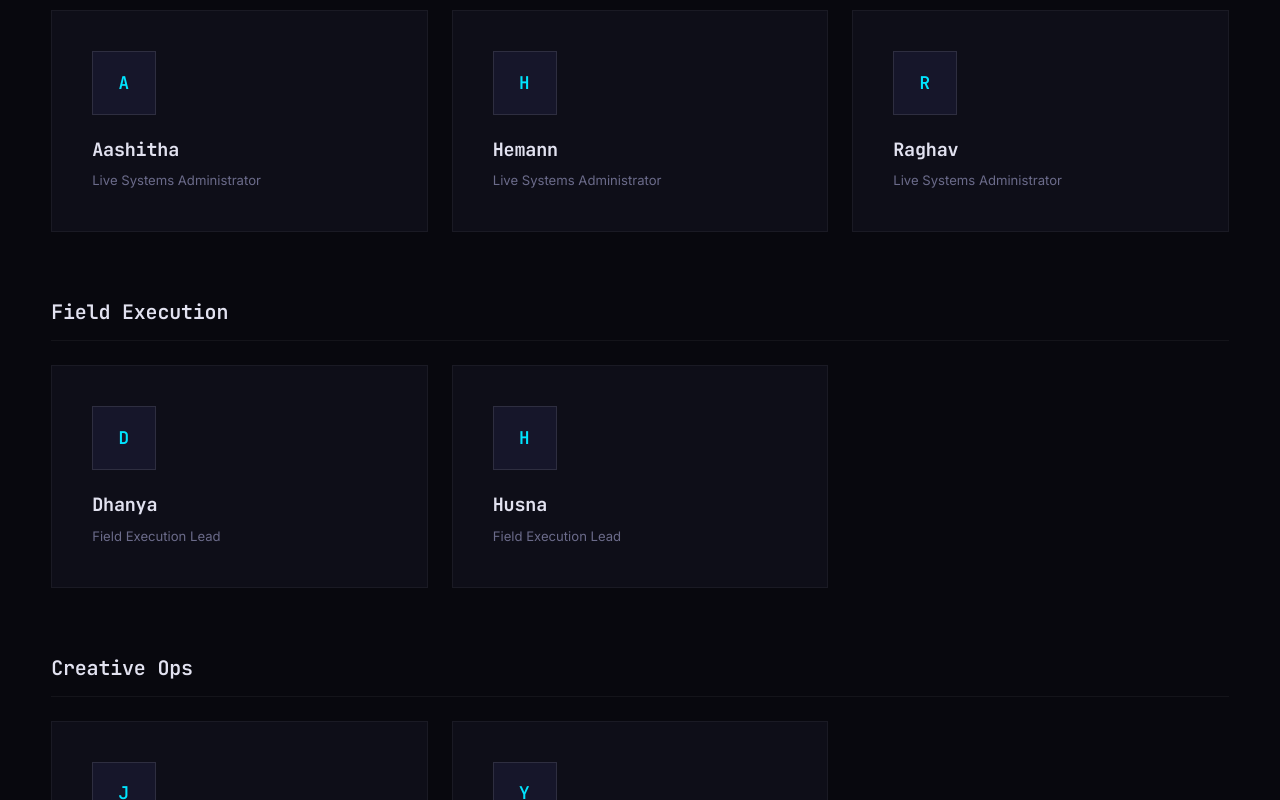
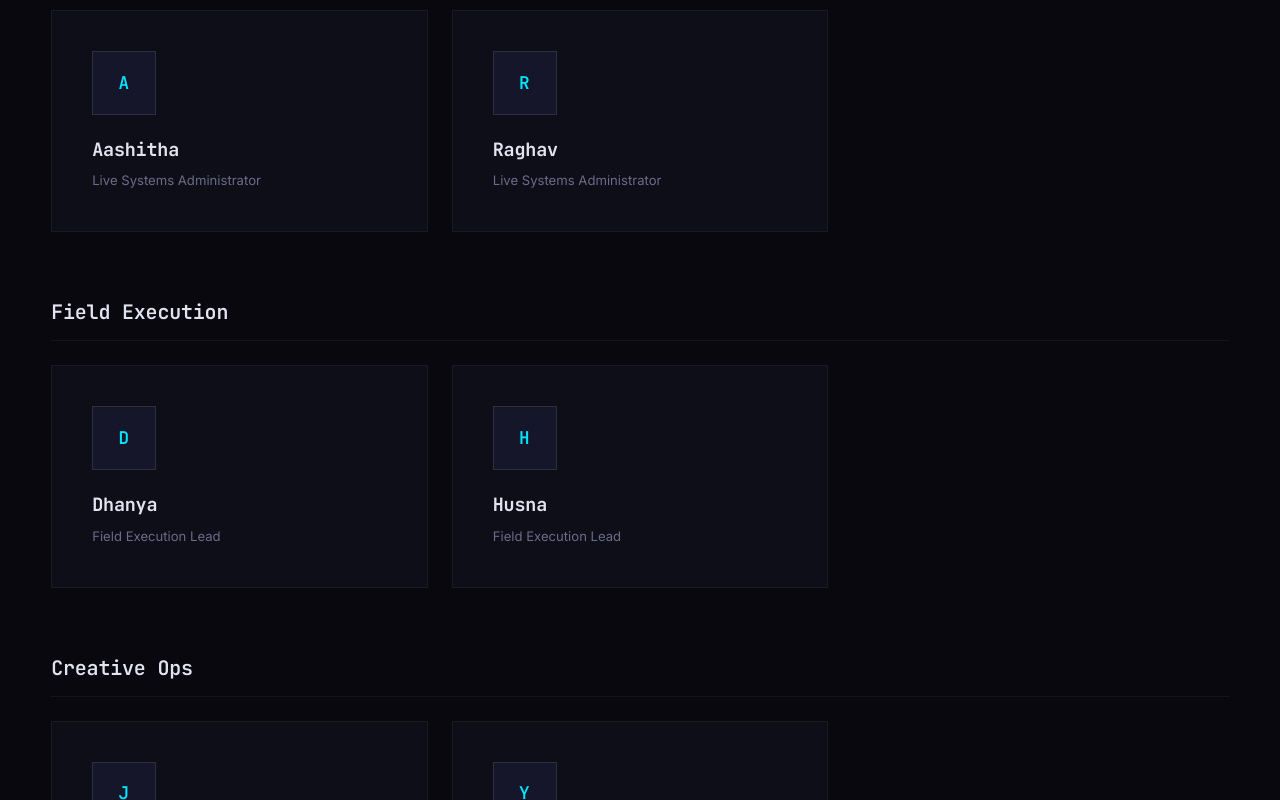
Before and after one commit to bugsNburgers/Crux, a Next.js app: page / in a window 1280 px wide. Shown: the part 5740-6540 px from the top of the page. Built offline with nearby package versions, Linux system fonts and the light colour scheme.

Commit message:
removal of a mem

```diff
--- a/sections/Team/Team.tsx
+++ b/sections/Team/Team.tsx
@@ -34,7 +34,6 @@ const TEAM_CATEGORIES: TeamCategory[] = [
     title: 'Operations',
     members: [
       { id: 'aashitha', name: 'Aashitha', role: 'Live Systems Administrator', initials: 'A' },
-      { id: 'hemann', name: 'Hemann', role: 'Live Systems Administrator', initials: 'H' },
       { id: 'raghav', name: 'Raghav', role: 'Live Systems Administrator', initials: 'R' },
     ]
   },
```
